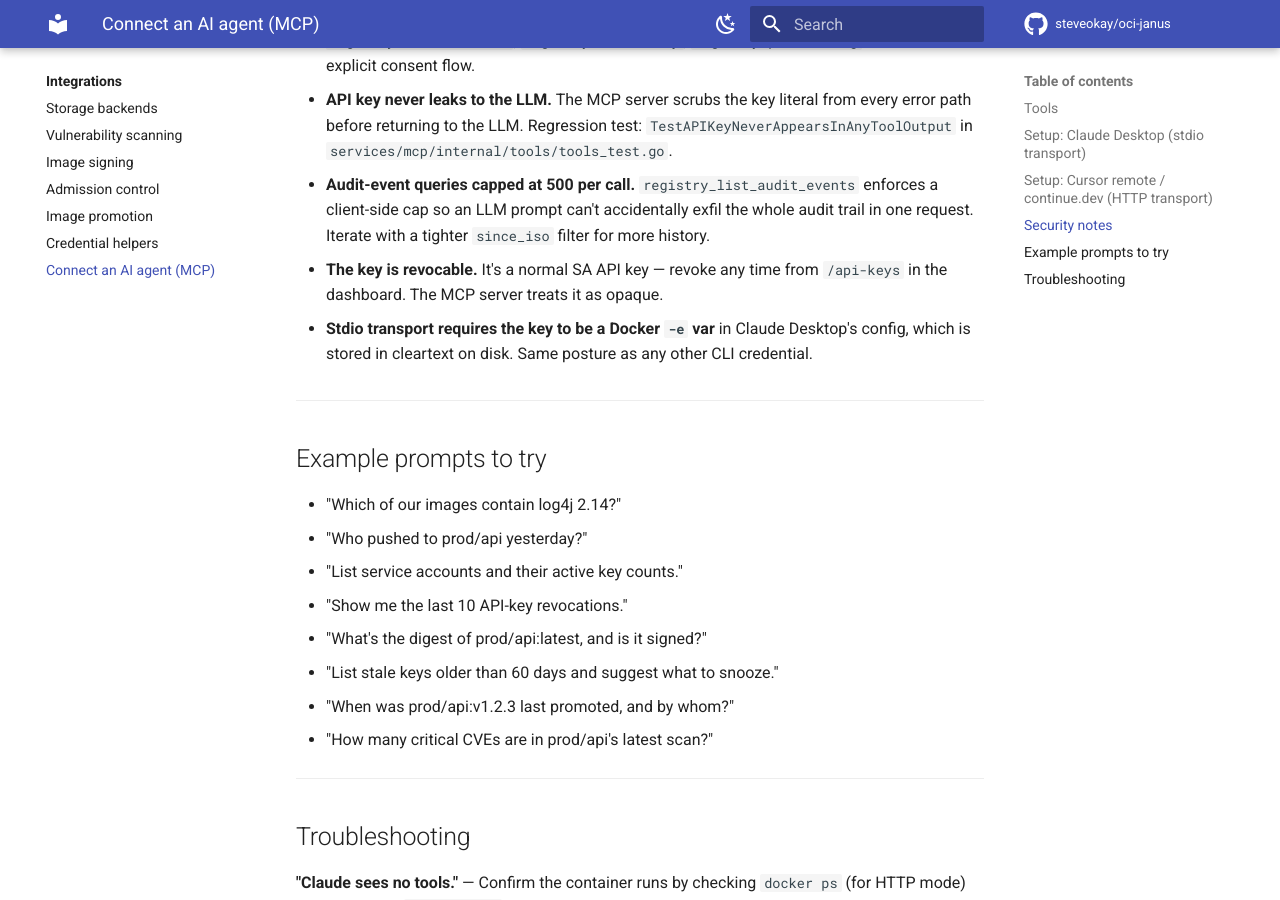
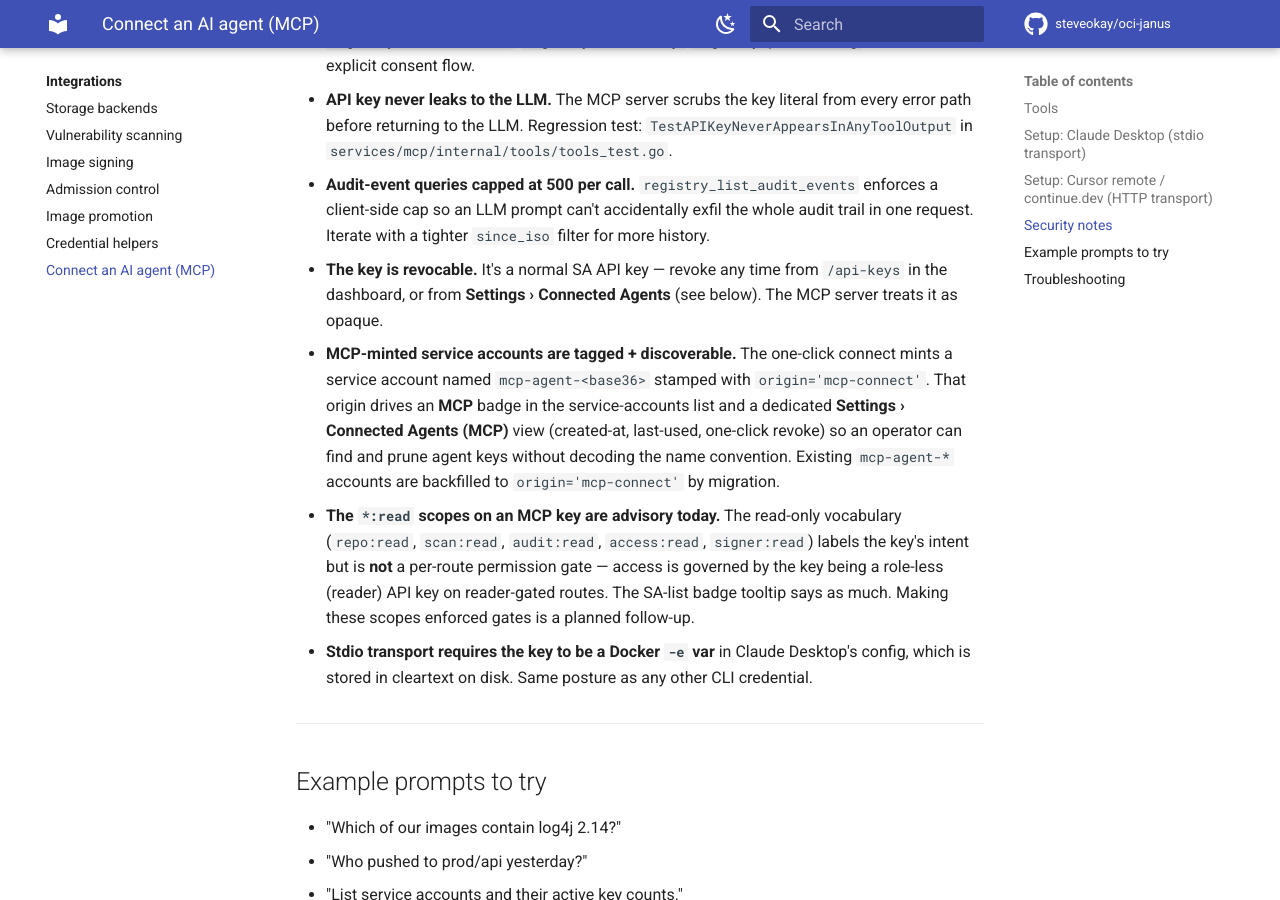
Before and after one commit to steveokay/oci-janus, an MkDocs documentation site: the page built from docs/MCP.md, in a window 1280 px wide and 900 px high, scrolled down 3147 px. Built offline with MkDocs 1.6.1 and Material for MkDocs 9.7.7, drawn with Linux system fonts in a browser that asks for light colours; comment, search, counter and statistics services are not loaded.

Commit message:
docs: MCP service-account provenance + Connected Agents view
Live-verified: existing mcp-agent-* SAs backfilled to origin='mcp-connect';
create defaults to 'manual', accepts 'mcp-connect', rejects unknown (400).

Co-Authored-By: Claude Opus 4.8 (1M context) <noreply@anthropic.com>

```diff
--- a/docs/MCP.md
+++ b/docs/MCP.md
@@ -132,7 +132,23 @@ the MCP server and the BFF, not between the LLM and the MCP server).
   `since_iso` filter for more history.
 
 - **The key is revocable.** It's a normal SA API key — revoke any time
-  from `/api-keys` in the dashboard. The MCP server treats it as opaque.
+  from `/api-keys` in the dashboard, or from **Settings › Connected Agents**
+  (see below). The MCP server treats it as opaque.
+
+- **MCP-minted service accounts are tagged + discoverable.** The one-click
+  connect mints a service account named `mcp-agent-<base36>` stamped with
+  `origin='mcp-connect'`. That origin drives an **MCP** badge in the
+  service-accounts list and a dedicated **Settings › Connected Agents (MCP)**
+  view (created-at, last-used, one-click revoke) so an operator can find and
+  prune agent keys without decoding the name convention. Existing `mcp-agent-*`
+  accounts are backfilled to `origin='mcp-connect'` by migration.
+
+- **The `*:read` scopes on an MCP key are advisory today.** The read-only
+  vocabulary (`repo:read`, `scan:read`, `audit:read`, `access:read`,
+  `signer:read`) labels the key's intent but is **not** a per-route permission
+  gate — access is governed by the key being a role-less (reader) API key on
+  reader-gated routes. The SA-list badge tooltip says as much. Making these
+  scopes enforced gates is a planned follow-up.
 
 - **Stdio transport requires the key to be a Docker `-e` var** in
   Claude Desktop's config, which is stored in cleartext on disk.
```
Also changed, not shown: docs/SERVICES.md (+2 -0 lines), status.md (+1 -0 lines).
